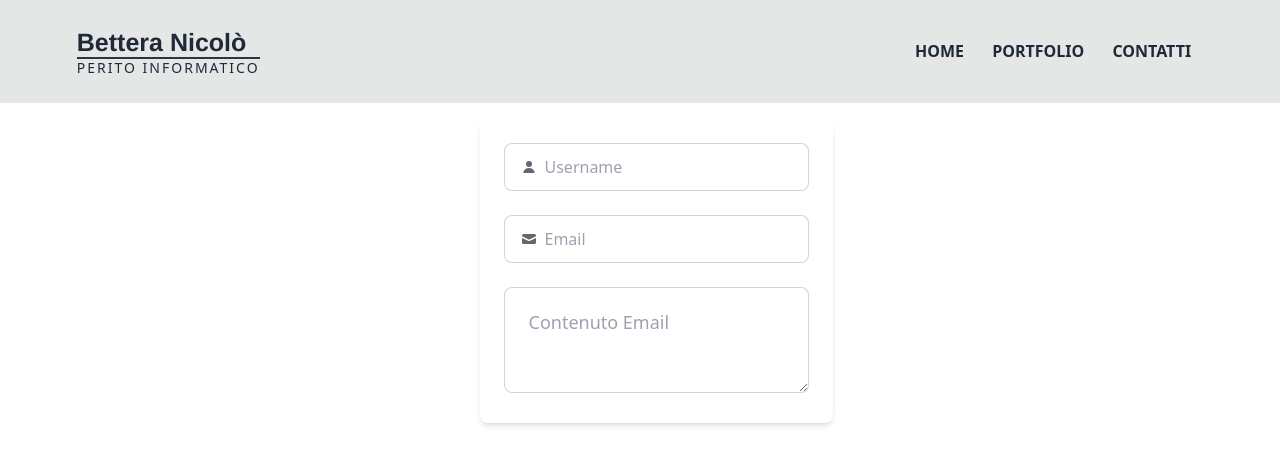
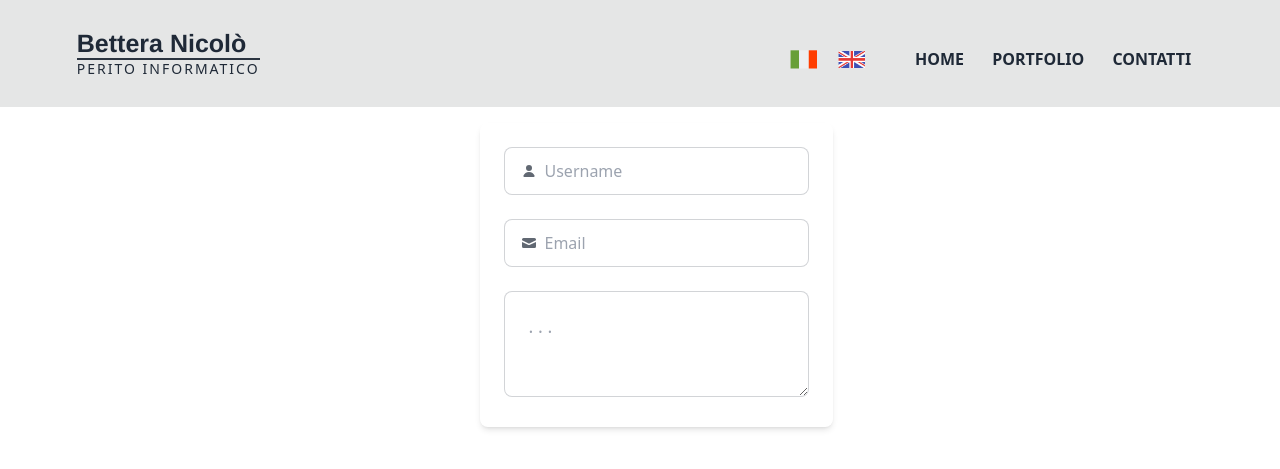
Before and after one commit to BetteraNicolo/webCV, a PHP site: page /contatti.html in a window 1280 px wide. Shown: the top 469 px of the page. Run offline with PHP 8.4, Linux system fonts and the light colour scheme; some libraries are stand-ins or nearby versions.

Commit message:
Add files via upload

```diff
--- a/contatti.html
+++ b/contatti.html
@@ -10,8 +10,7 @@
     <script src="https://cdn.tailwindcss.com"></script>
     <link href="https://cdn.jsdelivr.net/npm/daisyui@4.12.10/dist/full.min.css" rel="stylesheet" type="text/css" />
     <link rel="stylesheet" href="https://cdnjs.cloudflare.com/ajax/libs/font-awesome/6.0.0-beta3/css/all.min.css">
-
-    <script src="js.js"></script>
+    <link rel="shortcut icon" href="icona.png">
 
 </head>
 
@@ -23,19 +22,27 @@
             <div class="flex flex-col items-start mb-4 md:mb-0">
                     <h2 class="text-2xl font-bold" style="font-family: helvetica, sans-serif; font-size: 25px;">Bettera Nicolò </h2>
                     <div class="divider divider-neutral w-full" style="height: 0px; padding: 0px; margin: 0px;"></div>
-                    <p style="letter-spacing: 2px" class="text-sm">PERITO INFORMATICO</p>
+                    <p id="perito1" style="letter-spacing: 2px" class="text-sm">PERITO INFORMATICO</p>
             </div>
-
 
                 <div class="navLinks bg-base-300" id="navLinks">
                     <i class="fa fa-times" onclick="chiudiMenu()"></i>
                     <ul>
+                        <li class="navImg" onclick="traduci('ita')"><img src="ita.png"></li>
+
+                        <li class="navImg" onclick="traduci('eng')"><img src="eng.png"></li>
+
                         <li><a href="index.html">     HOME      </a>    </li>
                         <li><a href="portfolio.html"> PORTFOLIO </a>    </li>
-                        <li><a href="contatti.html">  CONTATTI  </a>    </li>
+                        <a href="contatti.html"><li id="contatti">  CONTATTI </li></a>
+                        <div class="navLinks bg-base-300" id="navImg">
                     </ul>
+            </div>
+
                 </div>
                 <i class="fa fa-bars" onclick="apriMenu()"></i>
+
+
 
         </nav>
 
@@ -76,7 +83,7 @@
                   <input type="text" class="grow" placeholder="Email" />
                 </label>
                 <br>
-                <textarea placeholder="Contenuto Email"class="textarea textarea-bordered textarea-lg w-full max-w-xs"></textarea>
+                <textarea placeholder=". . . "class="textarea textarea-bordered textarea-lg w-full max-w-xs"></textarea>
 
 
             </div>
@@ -87,6 +94,6 @@
     </div>
 
 
-
+    <script src="js.js"></script>
 </body>
 </html>
--- a/index.html
+++ b/index.html
@@ -28,9 +28,9 @@
                 <div class="navLinks bg-base-300" id="navLinks">
                     <i class="fa fa-times" onclick="chiudiMenu()"></i>
                     <ul>
-                        <li class="navImg"><img src="ita.png" onclick="traduci('ita')" style="cursor: pointer; position: absolute;"></li>
+                        <li class="navImg" onclick="traduci('ita')"><img src="ita.png"></li>
 
-                        <li class="navImg"><img src="eng.png" onclick="traduci('eng')" style="cursor: pointer;"></li>
+                        <li class="navImg" onclick="traduci('eng')"><img src="eng.png"></li>
 
                         <li><a href="index.html">     HOME      </a>    </li>
                         <li><a href="portfolio.html"> PORTFOLIO </a>    </li>
@@ -98,7 +98,7 @@
     <div style=" width: 75%; margin: 0 auto;" class="divider divider-neutral"></div>
 
 
-    <div id="cookieConsent" class="fixed bottom-0 w-full bg-gray-700 text-white py-2 px-4 text-sm z-10">
+    <div id="cookieConsent" class="fixed bottom-0 w-full bg-base-300 py-2 px-4 text-sm z-10">
         <p id="pCookie">Questo sito utilizza i cookie al solo scopo di mantenere la lingua selezionata, se rifiuti potresti dover tradurre nuovamente il sito</p>
         <div class="bottoni">
             <button class="btn btn-success" onclick="accettaCookie()"><p id="accetta">Accetta</p></button>
--- a/js.js
+++ b/js.js
@@ -5,9 +5,6 @@ function toggleNavLinks() {
         document.getElementById("navLinks").classList.remove("hidden");
     }
 }
-toggleNavLinks();
-window.addEventListener("resize", toggleNavLinks);
-
 
 function apriMenu(){
     document.getElementById("navLinks").classList.remove("hidden");
@@ -29,54 +26,54 @@ function chiudiMenu(){
 function traduci(lang) {
 
     if (lang === 'eng') {
-        document.getElementById("perito1").textContent =    "COMPUTER TECHNICIAN";
-        document.getElementById("perito2").textContent =    "COMPUTER TECHNICIAN";
+        document.getElementById("perito1").textContent  =   "COMPUTER TECHNICIAN";
+        document.getElementById("perito2").textContent  =   "COMPUTER TECHNICIAN";
         document.getElementById("contatti").textContent =   "CONTACTS";
-        document.getElementById("ciao").textContent =       "HELLO!";
-        document.getElementById("chi").textContent =        "Who am I?";
-        document.getElementById("desc").textContent =       "My name is Nicolò Bettera, I am a young student from Brescia. " +
+        document.getElementById("ciao").textContent     =   "HELLO!";
+        document.getElementById("chi").textContent      =   "Who am I?";
+        document.getElementById("desc").textContent     =   "My name is Nicolò Bettera, I am a young student from Brescia. " +
                                                             "Recently, I completed my studies at the Technical Institute Bonsignori, specializing in Computer Science. " +
                                                             "I am now ready to pursue my university studies at the Faculty of Computer Engineering at the University of Brescia " +
                                                             "to further my education.";
-        document.getElementById("pCookie").textContent =    "This site uses cookies only to maintain the selected language. If you refuse, you may need to translate the site again";
-        document.getElementById("accetta").textContent =    "Accept";
-        document.getElementById("rifiuta").textContent =    "Decline";
+        document.getElementById("pCookie").textContent  =   "This site uses cookies only to maintain the selected language. If you refuse, you may need to translate the site again";
+        document.getElementById("accetta").textContent  =   "Accept";
+        document.getElementById("rifiuta").textContent  =   "Decline";
 
 
     }
     else{
-        document.getElementById("perito1").textContent =    "PERITO INFORMATICO";
-        document.getElementById("perito2").textContent =    "PERITO INFORMATICO";
+        document.getElementById("perito1").textContent  =   "PERITO INFORMATICO";
+        document.getElementById("perito2").textContent  =   "PERITO INFORMATICO";
         document.getElementById("contatti").textContent =   "CONTATTI";
         document.getElementById("contatti").textContent =   "CONTATTI";
-        document.getElementById("ciao").textContent =       "CIAO!";
-        document.getElementById("chi").textContent =        "Chi Sono?";
-        document.getElementById("desc").textContent =       "Mi chiamo Nicolò Bettera, sono un giovane studente di Brescia. " +
+        document.getElementById("ciao").textContent     =   "CIAO!";
+        document.getElementById("chi").textContent      =   "Chi Sono?";
+        document.getElementById("desc").textContent     =   "Mi chiamo Nicolò Bettera, sono un giovane studente di Brescia. " +
                                                             "Recentemente ho concluso gli studi presso l'Istituto Tecnico Bonsignori, specializzazione in Informatica. " +
                                                             "Sono ora pronto ad intraprendere il percorso universitario presso la facoltà di Ingegneria Informatica " +
                                                             "dell'Università di Brescia per completare la mia formazione.";
-        document.getElementById("pCookie").textContent =    "Questo sito utilizza i cookie al solo scopo di mantenere la lingua selezionata. Se rifiuti potresti dover tradurre nuovamente il sito";
-        document.getElementById("accetta").textContent =    "Accetta";
-        document.getElementById("rifiuta").textContent =    "Rifiuta";
+        document.getElementById("pCookie").textContent  =   "Questo sito utilizza i cookie al solo scopo di mantenere la lingua selezionata. Se rifiuti potresti dover tradurre nuovamente il sito";
+        document.getElementById("accetta").textContent  =   "Accetta";
+        document.getElementById("rifiuta").textContent  =   "Rifiuta";
     }
 
 
 
     // salva la lingua selezionata nel cookie "lingua"
-    document.cookie = "lingua=" + lang + "; path=/; max-age=" + 60*60*24*365; // 1 anno di durata
+    document.cookie = "lingua=" + lang + "; path=/; max-age=" + 60*60*24*365;       // 1 anno di durata
 }
 
 
 
 function accettaCookie() {
-    document.cookie = "cookieConsent=true; path=/; max-age=" + 60*60*24*365; // 1 anno di durata
-    document.getElementById('cookieConsent').classList.remove('show');  //togli visualizzazione cookie
+    document.cookie = "cookieConsent=true; path=/; max-age=" + 60*60*24*365;        // 1 anno di durata
+    document.getElementById('cookieConsent').classList.remove('show');              //togli visualizzazione cookie
 }
 
 
 function rifiutaCookie() {
     document.cookie = "cookieConsent=; path=/; max-age=0";
-    document.getElementById('cookieConsent').classList.remove('show');  //togli visualizzazione cookie
+    document.getElementById('cookieConsent').classList.remove('show');              //togli visualizzazione cookie
 }
 
 // Funzione per verificare se il consenso ai cookie è stato dato
@@ -86,7 +83,7 @@ function checkCookieConsent() {
 
 // Funzione per salvare la lingua in un cookie
 function salvaLingua(lingua) {
-    document.cookie = "lingua=" + lingua + "; path=/; max-age=" + 60*60*24*365; // 1 anno di durata
+    document.cookie = "lingua=" + lingua + "; path=/; max-age=" + 60*60*24*365;     // 1 anno di durata
 }
 
 // Funzione per ottenere la lingua salvata dal cookie
@@ -95,6 +92,7 @@ function getLinguaSalvata() {
     return lingua ? lingua.split('=')[1] : null;
 }
 
+
 document.addEventListener('DOMContentLoaded', function() {
     var cookieAccepted = checkCookieConsent();
 
@@ -102,9 +100,12 @@ document.addEventListener('DOMContentLoaded', function() {
         document.getElementById('cookieConsent').classList.add('show');
     }
 
-    // Ripristina la lingua salvata
+    // ripristina la lingua salvata
     var linguaSalvata = getLinguaSalvata();
     if (linguaSalvata) {
         traduci(linguaSalvata);
     }
 });
+
+toggleNavLinks();                                   //controlla la dimensione dello schermo
+window.addEventListener("resize", toggleNavLinks);  //controlla ad ogni ridimensionamento
--- a/styles.css
+++ b/styles.css
@@ -16,9 +16,9 @@
     font-weight: bold;
 }
 
-.bottoni{ /* Nuovo */
+.bottoni{
     display: flex;
-    gap: 25px; /* Spazio tra i bottoni */
+    gap: 25px;
 }
 
 
@@ -42,6 +42,7 @@
     animation: fadeIn 1.5s ease forwards;
 }
 /* animazione comparsa */
+
 
 
 /* stili navbar desktop*/
@@ -93,11 +94,15 @@ nav .fa{
 }
 
 .navImg{
-    position: absolute;
-    bottom: 0;
+    cursor: pointer;
+    position: relative;
+    left: -50px;
+    top: 15px;
+    transform: translate(10%, 15%);
     zoom: 60%;
+}
 
-}
+
 /* stili navbar desktop*/
 
 
@@ -141,5 +146,14 @@ nav .fa{
         padding: 30px;
     }
 
+    .navImg{
+        cursor: pointer;
+        position: relative;
+        left: -20px;
+        top: 0px;
+        transform: translate(10%, 15%);
+
+    }
+
 }
 /* stili navbar mobile*/
```
Also changed, not shown: portfolio.html (+13 -6 lines).
